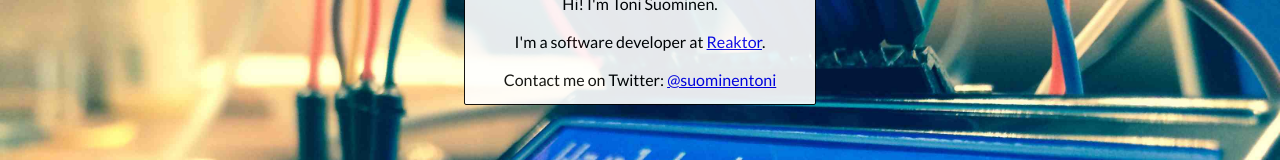
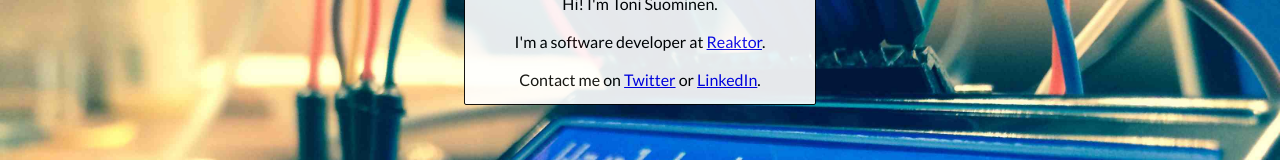
Before and after one commit to suominentoni/suominentoni-web, a website: page public/index.html in a window 1280 px wide. Shown: the part 132-292 px from the top of the page. Drawn offline with Linux system fonts and the light colour scheme.

Commit message:
Add LinkedIn to contact info

```diff
--- a/public/index.html
+++ b/public/index.html
@@ -16,8 +16,10 @@
            I'm a software developer at <a href="http://reaktor.com" target="blank">Reaktor</a>.
            </br>
            </br>
-           <span>Contact me on Twitter:
-             <a href="http://twitter.com/suominentoni" target="blank">@suominentoni</a>
+           <span>Contact me on
+             <a href="http://twitter.com/suominentoni" target="blank">Twitter</a>
+             or
+             <a href="https://www.linkedin.com/in/suominentoni" target="blank">LinkedIn</a>.
            </span>
         </div>
     </body>
```
